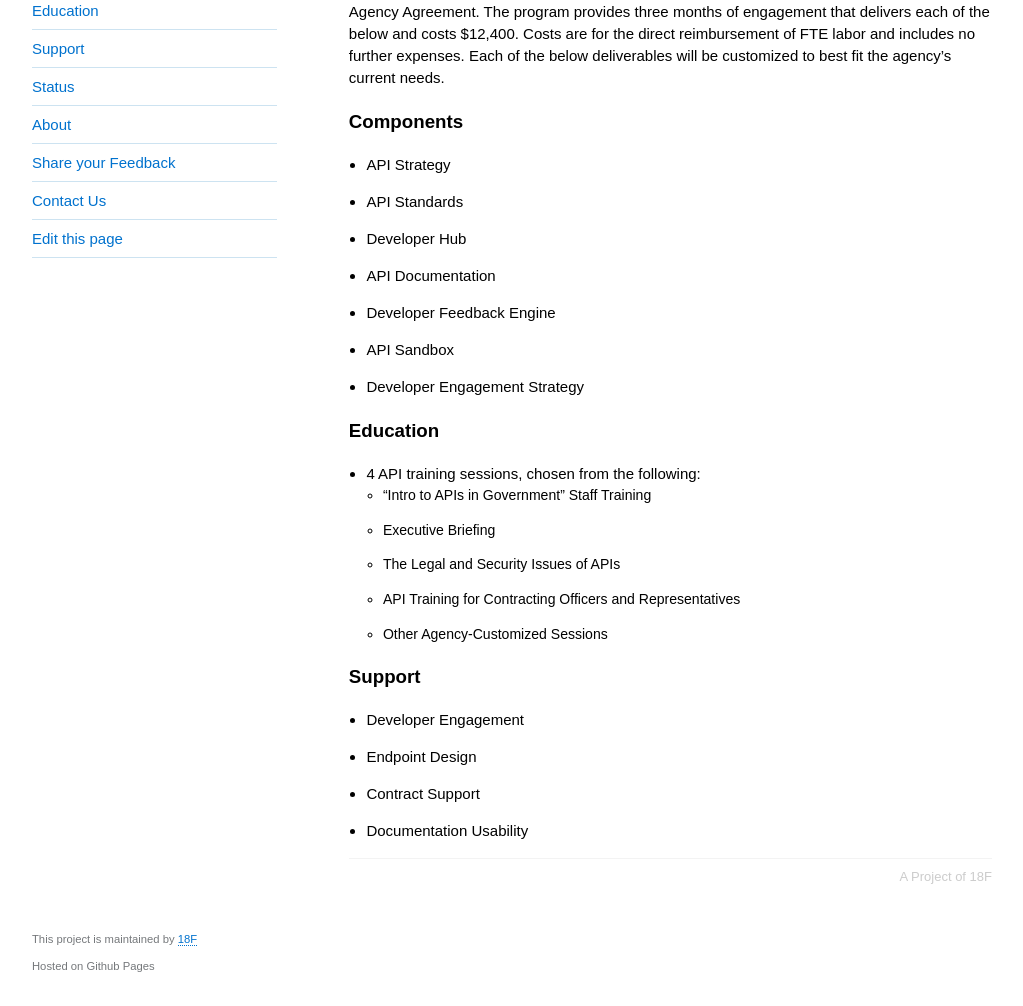
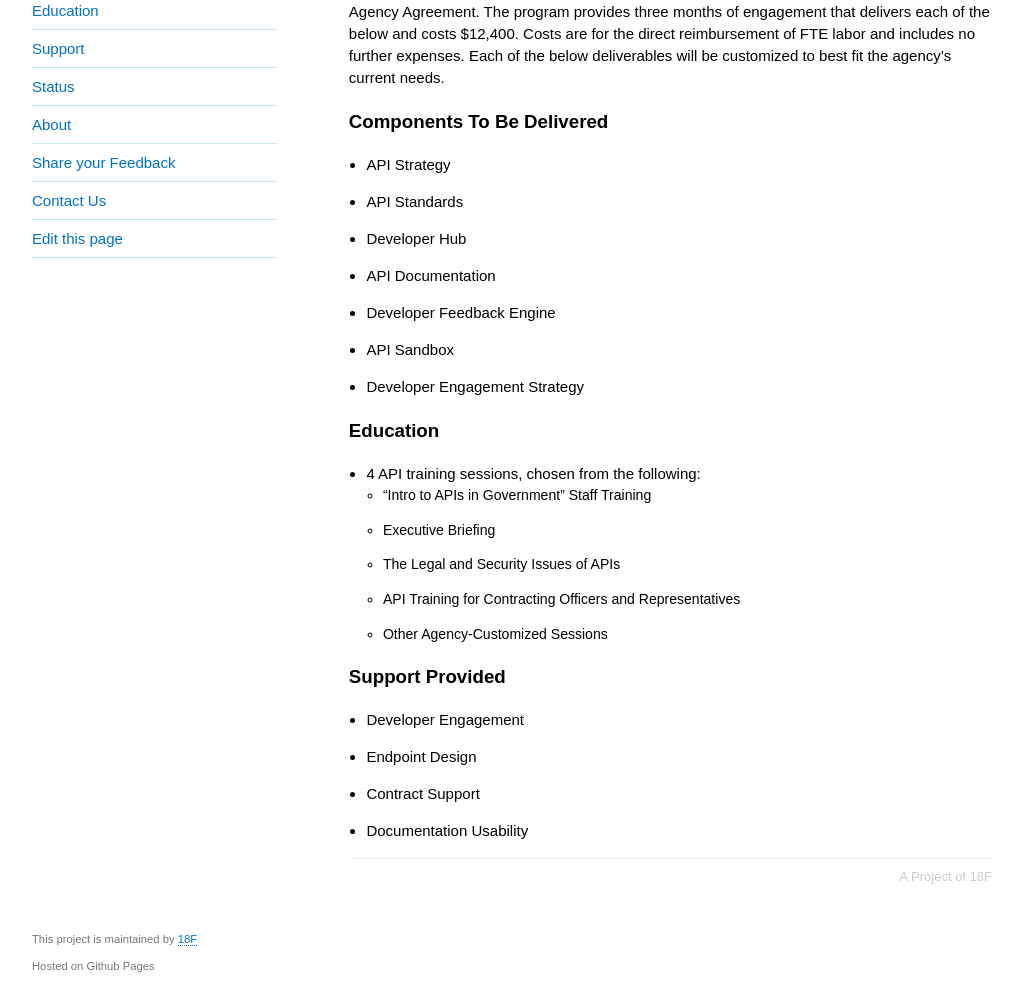
Before and after one commit to 18F/API-All-the-X, a Jekyll site: the page built from pages/enterprise_support.md, in a window 1280 px wide and 1339 px high. Shown: the part 333-1339 px from the top of the window, without its empty margins (128-1151 px from the left). Built offline with Jekyll 4.4.1, drawn with Linux system fonts in a browser that asks for light colours.

Commit message:
adding text to headers

```diff
--- a/pages/enterprise_support.md
+++ b/pages/enterprise_support.md
@@ -7,7 +7,7 @@ In addition to the Training and Direct Support options available to any federal
 
 The Enterprise Agency Support package is available on demand and is managed via Inter-Agency Agreement.  The program provides three months of engagement that delivers each of the below and costs $12,400. Costs are for the direct reimbursement of FTE labor and includes no further expenses.  Each of the below deliverables will be customized to best fit the agency's current needs.
 
-### Components
+### Components To Be Delivered
 * API Strategy
 * API Standards
 * Developer Hub
@@ -24,7 +24,7 @@ The Enterprise Agency Support package is available on demand and is managed via
   * API Training for Contracting Officers and Representatives
   * Other Agency-Customized Sessions
 
-### Support
+### Support Provided
 * Developer Engagement
 * Endpoint Design
 * Contract Support
```
